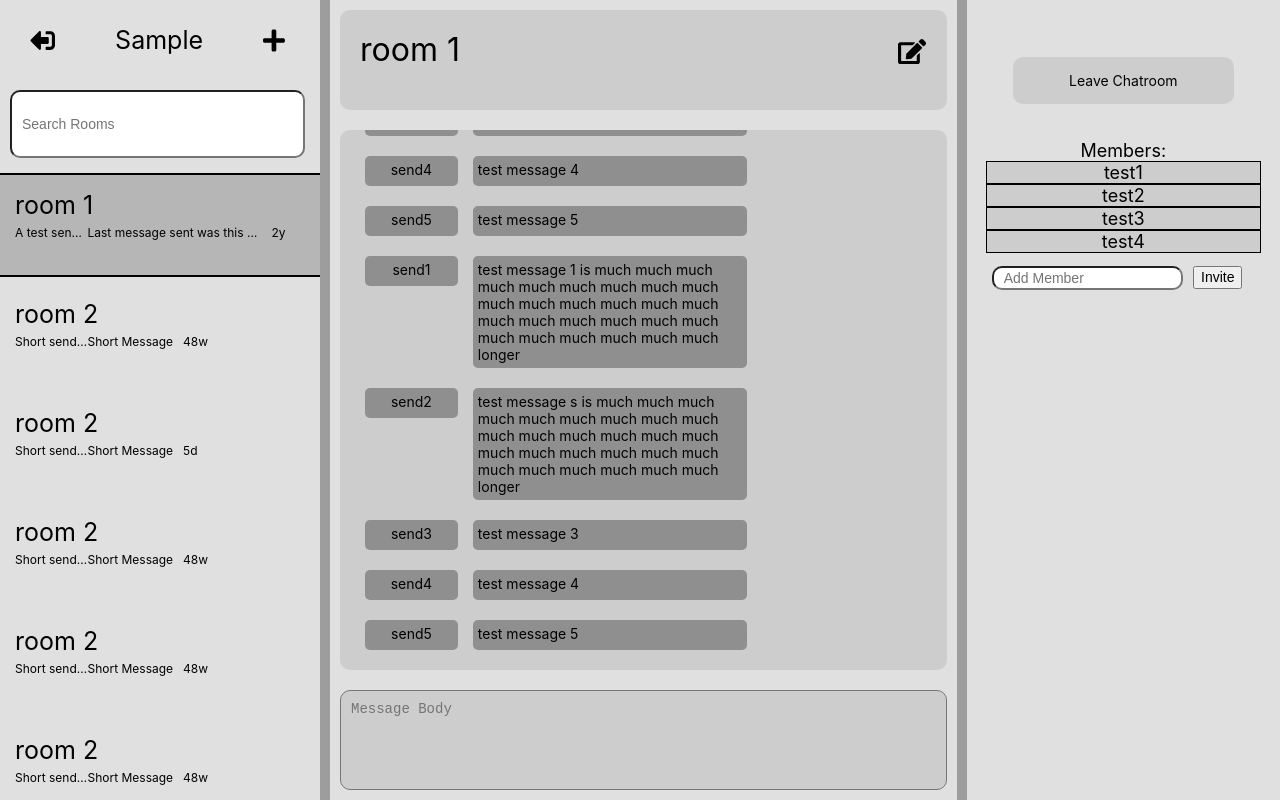
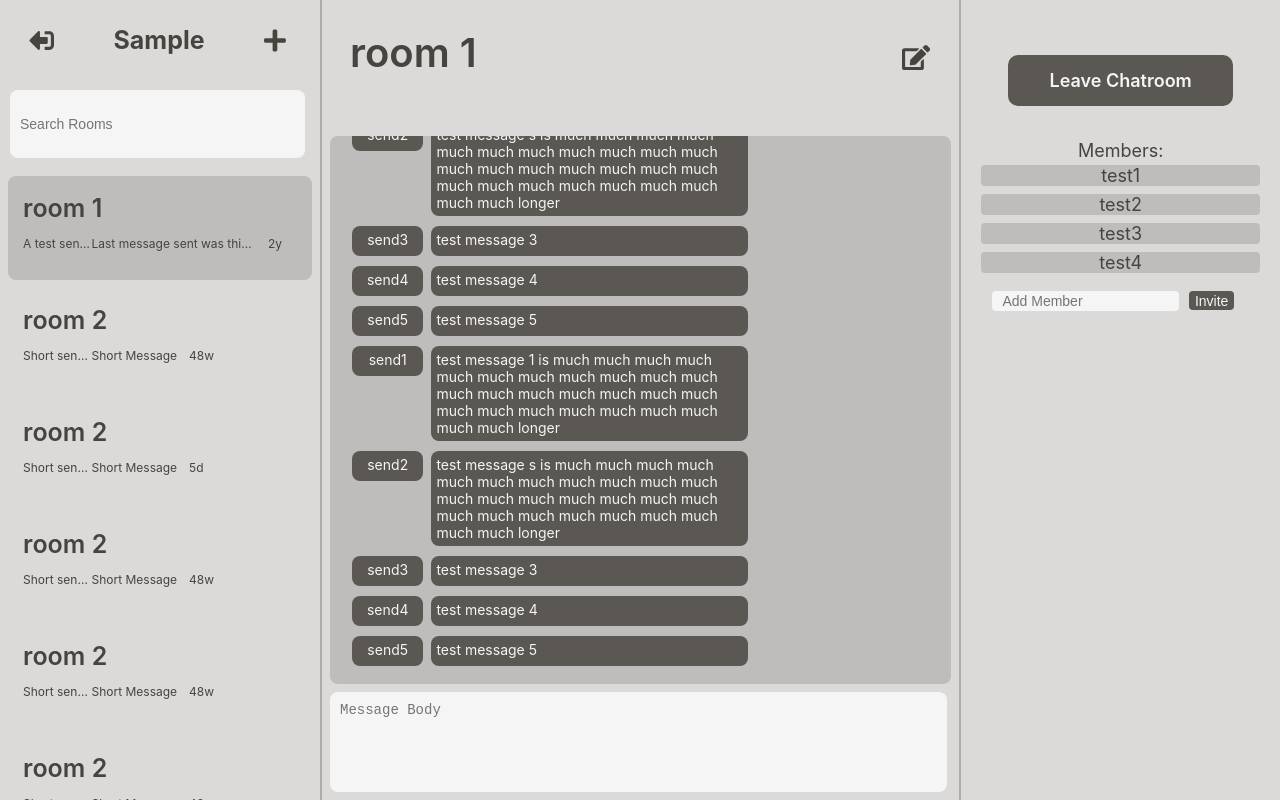
Before and after one commit to ycheng627/db_2020_frontend, a React (Create React App) app: page / in a window 1280 px wide. Both pictures are taken after typing "Sample", "Sample123" into the empty fields and a click on the input "Log In". Built offline with nearby package versions, Linux system fonts and the light colour scheme.

Commit message:
Update Chat.css

```diff
--- a/src/components/Chat.css
+++ b/src/components/Chat.css
@@ -1,8 +1,8 @@
 :root {
-    --background-gray: rgb(224, 224, 224);
-    --box-darker-gray: rgb(200, 200, 200, 0.8);
-    --sender-color: rgb(100, 100, 100, 0.6);
-    --message-body-color: rgb(100, 100, 100, 0.6);
+    --background-gray: rgb(219, 218, 217);
+    --box-darker-gray: rgb(190, 189, 188);
+    --sender-color: rgb(91, 87, 83);
+    --message-body-color: rgb(91, 87, 83);
     /* #eeeeee52 */
 }
 
@@ -12,7 +12,7 @@
     align-items: stretch;
     margin: 0 auto;
     width: 100%;
-    background-color: white;
+    background-color: rgb(245, 245, 245);
     height: 100vh;
     /* font-size: 30px; */
 }
@@ -21,6 +21,7 @@
     zoom: 1;
     vertical-align: top;
     font-size: 12px;
+    color: rgb(71, 67, 63);
     background: var(--background-gray);
     display: flex;
     flex-flow: column;
@@ -34,11 +35,12 @@
     zoom: 1;
     vertical-align: top;
     font-size: 12px;
+    color: rgb(71, 67, 63);
     width: 50%;
     height: 100vh;
     background: var(--background-gray);
-    border-left: 10px solid rgba(0, 0, 0, 0.3);
-    border-right: 10px solid rgba(0, 0, 0, 0.3);
+    border-left: 2px solid rgba(71, 67, 63, 0.3);
+    border-right: 2px solid rgba(71, 67, 63, 0.3);
     flex-flow: column;
 }
 
@@ -46,6 +48,7 @@
     zoom: 1;
     vertical-align: top;
     font-size: 12px;
+    color: rgb(71, 67, 63);
     width: 25%;
     height: 100vh;
     background: var(--background-gray);
@@ -85,14 +88,17 @@
     text-align: center;
     /* border: 2px dashed #f69c55; */
     font-size: 25px;
+    font-weight:750;
 }
 
 .Left-search-input {
     font-size: 14px;
     width: calc(100% - 25px);
     height: calc(11% - 20px);
-    background: white;
-    border-radius: 10px;
+    background: rgb(245, 245, 245);
+    border: 0;
+    border-radius: 8px;
+    outline: 0;
     margin-right: 15px;
     margin-left: 10px;
     margin-top: 10px;
@@ -101,6 +107,7 @@
     box-sizing: border-box;
     flex: 0 0 auto;
 }
+
 
 #LeftListOfChatRoom {
     display: inline-block;
@@ -119,9 +126,9 @@
     height: 70px;
     /* border: 5px solid yellow; */
     /* border-radius: 15px; */
-    margin: 5px;
-    margin-left: 0px;
-    margin-right: 0px;
+    margin: 8px;
+    margin-left: 8px;
+    margin-right: 8px;
     background: var(--background-gray);
     border-top: 2px solid transparent;
     border-bottom: 2px solid transparent;
@@ -129,27 +136,27 @@
     padding: 15px;
 }
 
+.LeftIndividualChatRoom:hover {
+    /* border: 5px solid yellow; */
+    background: rgba(190, 189, 188, 0.5);
+    border-radius: 8px;
+}
+
 .LeftIndividualChatRoom.selected {
-    background: rgb(182, 182, 182);
+    background: rgb(190, 189, 188);
+    border-radius: 8px;
     /* opacity: 100%; */
     /* border: 2px solid black;
     margin: 3px; */
     /* border-width: 2px; */
-    border-top: 2px solid black;
-    border-bottom: 2px solid black;
-}
-
-.LeftIndividualChatRoom:hover {
-    /* border: 5px solid yellow; */
-    background: rgb(182, 182, 182);
 }
 
 .Chat_title_container {
     height: calc(15% - 20px);
-    background: var(--box-darker-gray);
+    background: none;
     border-radius: 10px;
     margin: 10px;
-    padding: 20px;
+    padding: 18px;
     box-sizing: border-box;
     flex: 1 1 auto;
     display: flex;
@@ -157,24 +164,30 @@
 }
 
 .rename_button {
-    font-size: 4vh;
+    font-size: 5vh;
     flex: 0 0 20%;
+}
+.rename_button:hover {
+    color: rgb(159, 178, 189);
+    /*transition: color 0.1s ease-out;*/
 }
 
 .Chat_title {
-    font-size: 4vh;
-    width: 15px;
+    font-size: 5vh;
+    font-weight: 600;
+    width: 25px;
     flex: 0 0 95%;
 }
 
 .Chat-messages {
     font-size: 20px;
+    color: rgb(245,245,245);
     height: calc(70% - 20px);
     background: var(--box-darker-gray);
     background-clip: padding-box;
-    border-radius: 10px;
-    margin: 10px;
-    padding: 20px;
+    border-radius: 8px;
+    margin: 8px 8px 4px 8px;
+    padding: 18px;
     box-sizing: border-box;
     overflow-y: auto;
     flex: 1 1 auto;
@@ -187,9 +200,11 @@
     width: calc(100% - 20px);
     max-height: calc(25% - 20px);
     min-height: calc(15% - 20px);
-    background: var(--box-darker-gray);
-    border-radius: 10px;
-    margin: 10px;
+    background: rgb(245, 245, 245);
+    border: 0;
+    border-radius: 8px;
+    outline: 0;
+    margin: 4px 8px 8px 8px;
     padding: 10px;
     box-sizing: border-box;
     flex: 1 1 auto;
@@ -200,7 +215,7 @@
     font-size: 14px;
     display: flex;
     width: 70%;
-    margin-top: 20px;
+    margin-top: 10px;
     flex: 0 1 auto;
 }
 
@@ -221,26 +236,27 @@
     flex: 0 1 90%;
     box-sizing: border-box;
     padding: 5px;
-    border-radius: 5px;
-    margin-left: 10px;
+    border-radius: 8px;
+    margin-left: 8px;
     margin-right: 10px;
 }
 
 .Chat-message-sender {
     background-color: var(--sender-color);
-    flex: 0 1 30%;
+    flex: 0 1 20%;
     height: 30px;
-    width: 30%;
+    width: 20%;
     box-sizing: border-box;
     padding: 5px;
-    border-radius: 5px;
-    margin-left: 5px;
-    margin-right: 5px;
+    border-radius: 8px;
+    margin-left: 4px;
+    margin-right: 0px;
     text-align: center;
 }
 
 .Chatroom-list-title {
     font-size: 25px;
+    font-weight: 600;
     height: 50%;
 }
 
@@ -249,6 +265,7 @@
     white-space: nowrap;
     overflow: hidden;
     text-overflow: ellipsis;
+    margin: 8px 0px 0px 0px;
     display: flex;
     flex-direction: row;
 }
@@ -270,26 +287,26 @@
 }
 
 .Chatroom-list-time {
-    padding-left: 10px;
+    padding-left: 12px;
     flex: 0 0 20%;
     overflow: hidden;
     text-overflow: ellipsis;
 }
 
 ::-webkit-scrollbar {
-    width: 12px;
+    width: 10px;
 }
 
 ::-webkit-scrollbar-track {
     /* background-color: white; */
     -webkit-box-shadow: inset 0 0 1px rgba(0, 0, 0, 0.3);
-    border-radius: 10px;
+    border-radius: 8px;
 }
 
 ::-webkit-scrollbar-thumb {
-    border-radius: 10px;
-    background-color: lightgrey;
-    -webkit-box-shadow: inset 0 0 2px rgb(0, 0, 0);
+    border-radius: 8px;
+    background-color: var(--message-body-color);
+    -webkit-box-shadow: inset 0 0 1px rgb(0, 0, 0);
 }
 
 .button_container {
@@ -305,14 +322,21 @@
 }
 
 .right_pane_button {
-    background-color: var(--box-darker-gray);
+    background-color: var(--message-body-color);
     border: 10px;
     padding: 5px;
     width: 70%;
     text-align: center;
     border: 10px solid rgb(0, 0, 0, 0);
     border-radius: 10px;
-    font-size: 14px;
+    font-size: 18px;
+    font-weight: 600;
+    color:rgb(245, 245, 245);
+    cursor: pointer;
+}
+.right_pane_button:hover {
+    background-color: rgb(159, 178, 189);
+    /*transition: background-color 0.1s ease-out;*/
     cursor: pointer;
 }
 
@@ -328,12 +352,14 @@
     align-items: center;
     /* background: white; */
     font-size: 18px;
+    color:rgb(71, 67, 63);
 }
 
 .right_person {
     background-color: var(--box-darker-gray);
-    margin: 0px;
-    border: solid 1px black;
+    margin: 4px;
+    border: 0;
+    border-radius: 4px;
     width: 100%;
     text-align: center;
     flex: 0 0 0%;
@@ -343,8 +369,10 @@
     font-size: 14px;
     width: calc(100% - 25px);
     height: calc(11% - 20px);
-    background: white;
-    border-radius: 10px;
+    background: rgb(245, 245, 245);
+    border-radius: 4px;
+    border: 0;
+    outline: 0;
     margin: 5px;
     padding: 10px;
     box-sizing: border-box;
@@ -357,8 +385,18 @@
 }
 
 .add-member-button {
+    background: var(--message-body-color);
+    border: 0;
+    border-radius: 4px;
     font-size: 14px;
+    color: rgb(245, 245, 245);
     height: calc(85% - 20px);
     margin: 5px;
     flex: 0 0 auto;
 }
+
+.add-member-button:hover {
+    background-color: rgb(159, 178, 189);
+    /*transition: background-color 0.1s ease-out;*/
+    cursor: pointer;
+}
```
